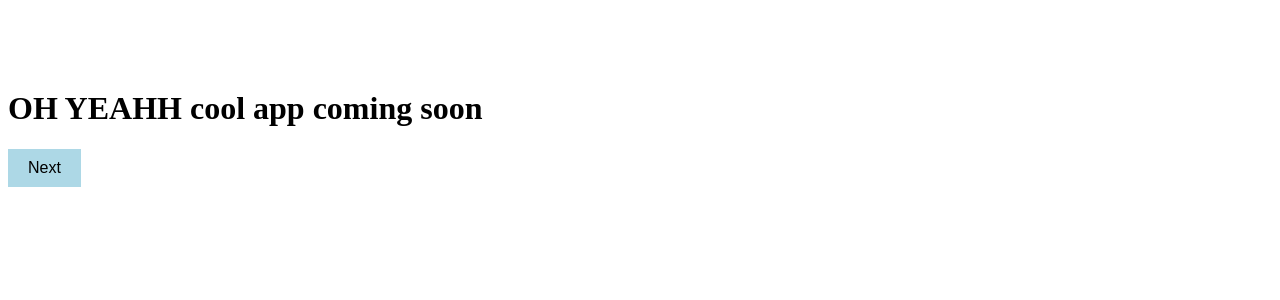
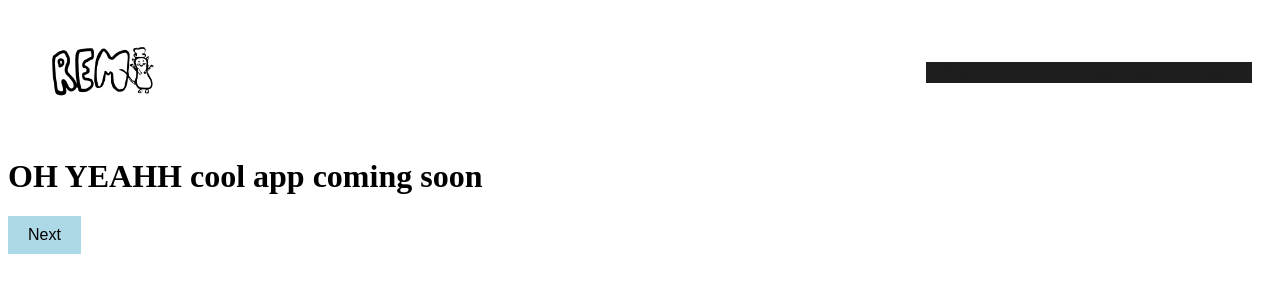
Before and after one commit to nilly-willy/hackertime, a React (Create React App) app in the folder recipe-app/: page / in a window 1280 px wide. Shown: the top 300 px of the page. Built offline with nearby package versions, Linux system fonts and the light colour scheme.

Commit message:
setup nav menu, need to fix dropdown

```diff
--- a/recipe-app/src/Navbar.css
+++ b/recipe-app/src/Navbar.css
@@ -1,12 +1,21 @@
 /* Navbar.css */
+
+/* Navbar container styles */
 .navbar {
     display: flex;
-    justify-content: space-between;
+    justify-content: space-between; /* Ensure space between logo and menu */
     align-items: center;
     padding: 20px;
-    background-color: #FFFFFF;
+    background-color: #ffffff;
   }
 
+  /* Logo styling */
+  .logo img {
+    width: 150px; /* Adjust the size of the logo as needed */
+    height: auto;
+  }
+
+  /* Hamburger icon (shown only on smaller screens) */
   .hamburger {
     display: flex;
     flex-direction: column;
@@ -14,6 +23,7 @@
     cursor: pointer;
     width: 30px;
     height: 25px;
+    margin-left: auto; /* Pushes the hamburger to the right */
   }
 
   .line {
@@ -23,19 +33,30 @@
     border-radius: 2px;
   }
 
-  /* Hide menu by default */
+  .hamburger.open .line {
+    background-color: white;
+  }
+
+  /* Menu styling */
   .menu {
     list-style: none;
     display: none;
     flex-direction: column;
-    align-items: center;
+    align-items: flex-start;
     margin: 0;
     padding: 0;
+    position: absolute;
+    top: 60px;
+    background-color: #1E1E1E;
+    right: 20px; /* Ensure the menu is aligned to the right */
   }
 
-  /* Show menu when open */
   .menu.open {
     display: flex;
+  }
+
+  .menu.open a {
+    color: white;
   }
 
   .menu li {
@@ -44,22 +65,23 @@
 
   .menu a {
     text-decoration: none;
-    color: #fff;
+    color: #1E1E1E;
     font-size: 18px;
   }
 
+  /* Responsive layout for larger screens */
   @media (min-width: 768px) {
-    /* Show the menu horizontally on larger screens */
+    .hamburger {
+      display: none; /* Hide hamburger on larger screens */
+    }
+
     .menu {
       display: flex;
       flex-direction: row;
+      position: static; /* Reset positioning */
     }
 
     .menu li {
       margin: 0 15px;
     }
-
-    .hamburger {
-      display: none; /* Hide hamburger on larger screens */
-    }
   }
--- a/recipe-app/src/components/navbar.js
+++ b/recipe-app/src/components/navbar.js
@@ -1,5 +1,5 @@
 import React, { useState } from 'react';
-import "../Navbar.css";
+import '../Navbar.css';
 
 function Navbar() {
   const [isOpen, setIsOpen] = useState(false);
@@ -10,16 +10,24 @@ function Navbar() {
 
   return (
     <nav className="navbar">
+      {/* Logo Section */}
+      <div className="logo">
+        <img src={require('../assets/remi1.png')} alt="Logo" /> {/* Adjust path to logo */}
+      </div>
+
+      {/* Hamburger Menu Icon */}
       <div className="hamburger" onClick={toggleMenu}>
         <span className="line"></span>
         <span className="line"></span>
         <span className="line"></span>
       </div>
 
+      {/* Navigation Menu */}
       <ul className={`menu ${isOpen ? 'open' : ''}`}>
         <li><a href="#home">Home</a></li>
-        <li><a href="#recipes">Recipes</a></li>
         <li><a href="#about">About</a></li>
+        <li><a href="#services">Services</a></li>
+        <li><a href="#contact">Contact</a></li>
       </ul>
     </nav>
   );
```
Also changed, not shown: recipe-app/src/assets/remi1.png (added).
